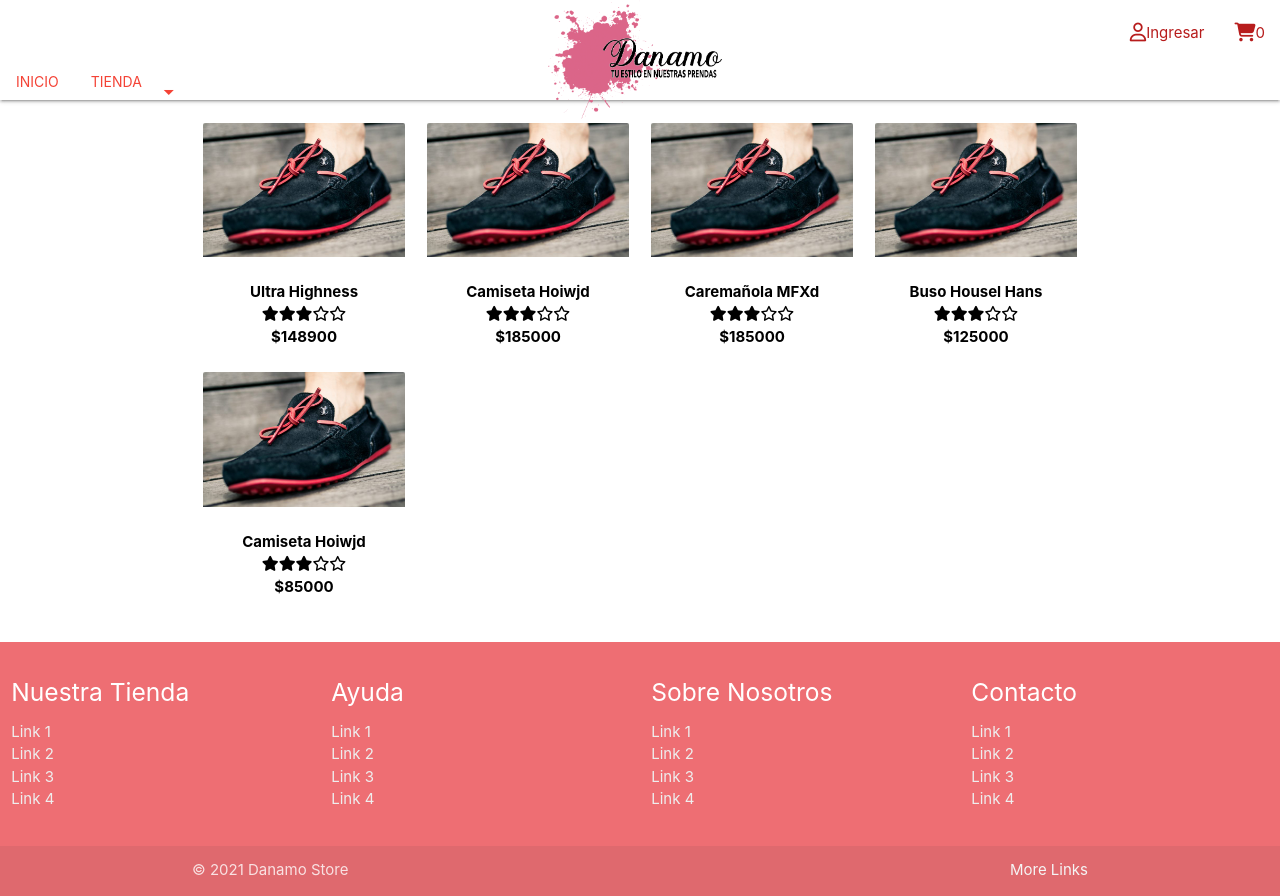
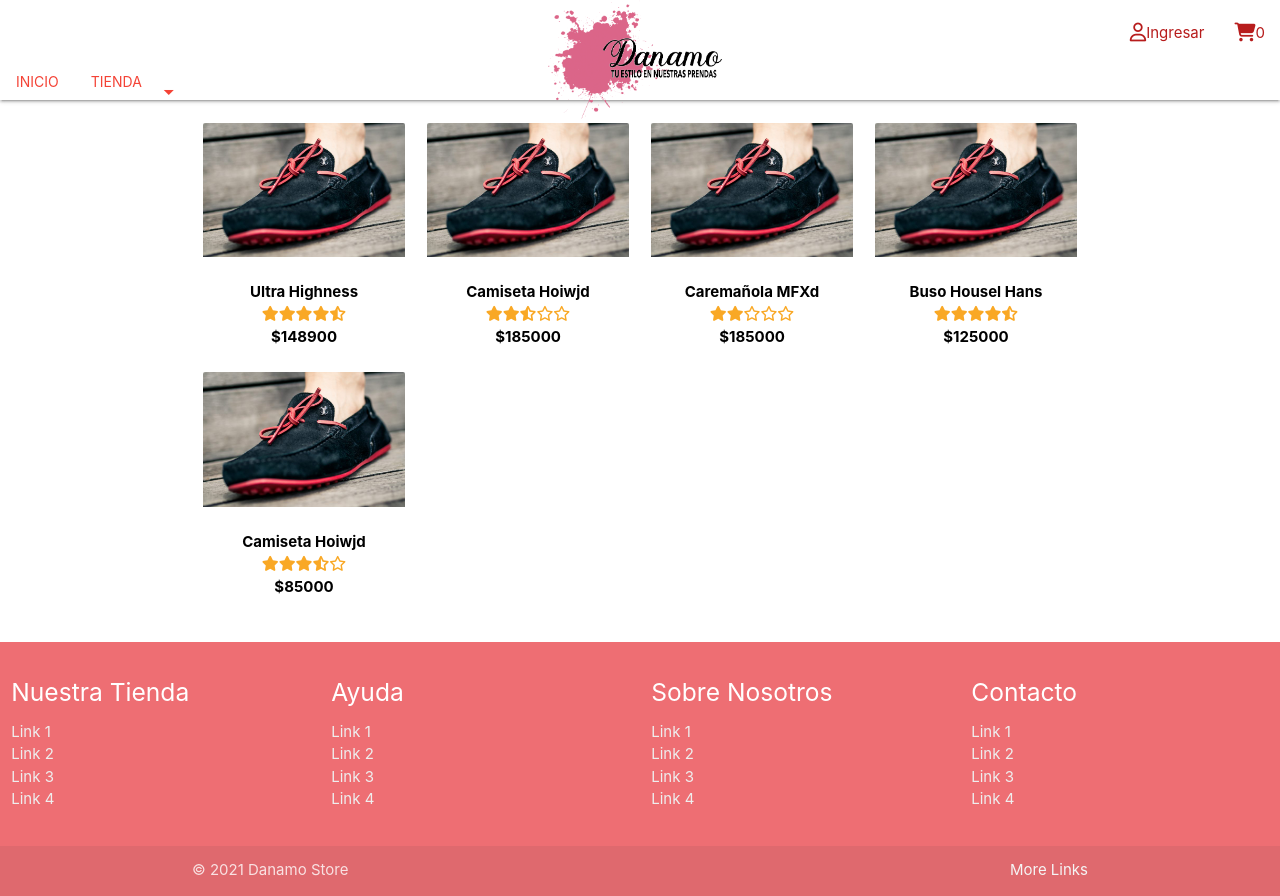
Before and after one commit to SBastian7/Danamov2, a React (Create React App) app in the folder frontend/: page / in a window 1280 px wide. Built offline with nearby package versions, Linux system fonts and the light colour scheme; the HTML template or start-up script is replaced by a standard one.

Commit message:
Create Product n' Rating components

```diff
--- a/frontend/src/App.js
+++ b/frontend/src/App.js
@@ -1,4 +1,5 @@
 import React from 'react';
+import Product from './components/Product.js';
 import data from './data.js';
 
 function App() {
@@ -43,25 +44,7 @@
             <div className="row">
                 {
                   data.products.map(product => (
-                    <div className="col s12 m4 l3" key={product._id}>
-                    <a href={"/product/"+product._id} className="card blue-grey darken-1 hoverable">
-                      <div className="card-image">
-                          <img src={"/img/"+product.image} alt={product.name+" Danamo Store"}/>
-                          <div className="card-content white center">
-                              <p className="bold">{product.name}</p>
-                              <p>
-                                  <i className="fas fa-star"></i>
-                                  <i className="fas fa-star"></i>
-                                  <i className="fas fa-star"></i>
-                                  <i className="far fa-star"></i>
-                                  <i className="far fa-star"></i>
-                              </p>
-                            <p className="bold">${product.price}</p>
-                          </div>
-                        </div>
-
-                      </a>
-                  </div>
+                    <Product key={product._id} product={product}></Product>
                   ))
                 }
 
--- /dev/null
+++ b/frontend/src/components/Product.js
@@ -0,0 +1,23 @@
+import React from 'react'
+import Rating from './Rating';
+
+export default function Product(props) {
+    const { product } = props;
+    return (
+        <div className="col s12 m4 l3" key={product._id}>
+            <a href={"/product/" + product._id} className="card blue-grey darken-1 hoverable">
+                <div className="card-image">
+                    <img src={"/img/" + product.image} alt={product.name + " Danamo Store"} />
+                    <div className="card-content white center">
+                        <p className="bold">{product.name}</p>
+                        <p>
+                            <Rating rating={product.rating} numReviews={product.numReviews}></Rating>
+                        </p>
+                        <p className="bold">${product.price}</p>
+                    </div>
+                </div>
+
+            </a>
+        </div>
+    )
+}
--- /dev/null
+++ b/frontend/src/components/Rating.js
@@ -0,0 +1,14 @@
+import React from 'react'
+
+export default function Rating(props) {
+    const { rating, numReviews } = props;
+    return (
+        <div className="yellow-text text-darken-3">
+            <i className={rating >= 1 ? "fas fa-star" : rating >= 0.5 ? "fas fa-star-half-alt" : "far fa-star"}></i>
+            <i className={rating >= 2 ? "fas fa-star" : rating >= 1.5 ? "fas fa-star-half-alt" : "far fa-star"}></i>
+            <i className={rating >= 3 ? "fas fa-star" : rating >= 2.5 ? "fas fa-star-half-alt" : "far fa-star"}></i>
+            <i className={rating >= 4 ? "fas fa-star" : rating >= 3.5 ? "fas fa-star-half-alt" : "far fa-star"}></i>
+            <i className={rating >= 5 ? "fas fa-star" : rating >= 4.5 ? "fas fa-star-half-alt" : "far fa-star"}></i>
+        </div>
+    )
+}
--- a/frontend/src/data.js
+++ b/frontend/src/data.js
@@ -18,7 +18,7 @@
             image:'p0.jpg',
             price:185000,
             brand:'Nike',
-            rating:4.5,
+            rating:2.8,
             numReviews:10,
             description:'Ultra ligera camisetas sisaso nonas'
         },
@@ -29,7 +29,7 @@
             image:'item.jpg',
             price:185000,
             brand:'Nike',
-            rating:4.5,
+            rating:2.,
             numReviews:10,
             description:'Ultra ligera camisetas sisaso nonas'
         },
@@ -40,7 +40,7 @@
             image:'item.jpg',
             price:125000,
             brand:'Puma',
-            rating:4,
+            rating:4.8,
             numReviews:3,
             description:'Ultimos nuevos y mazimos'
         },
```
